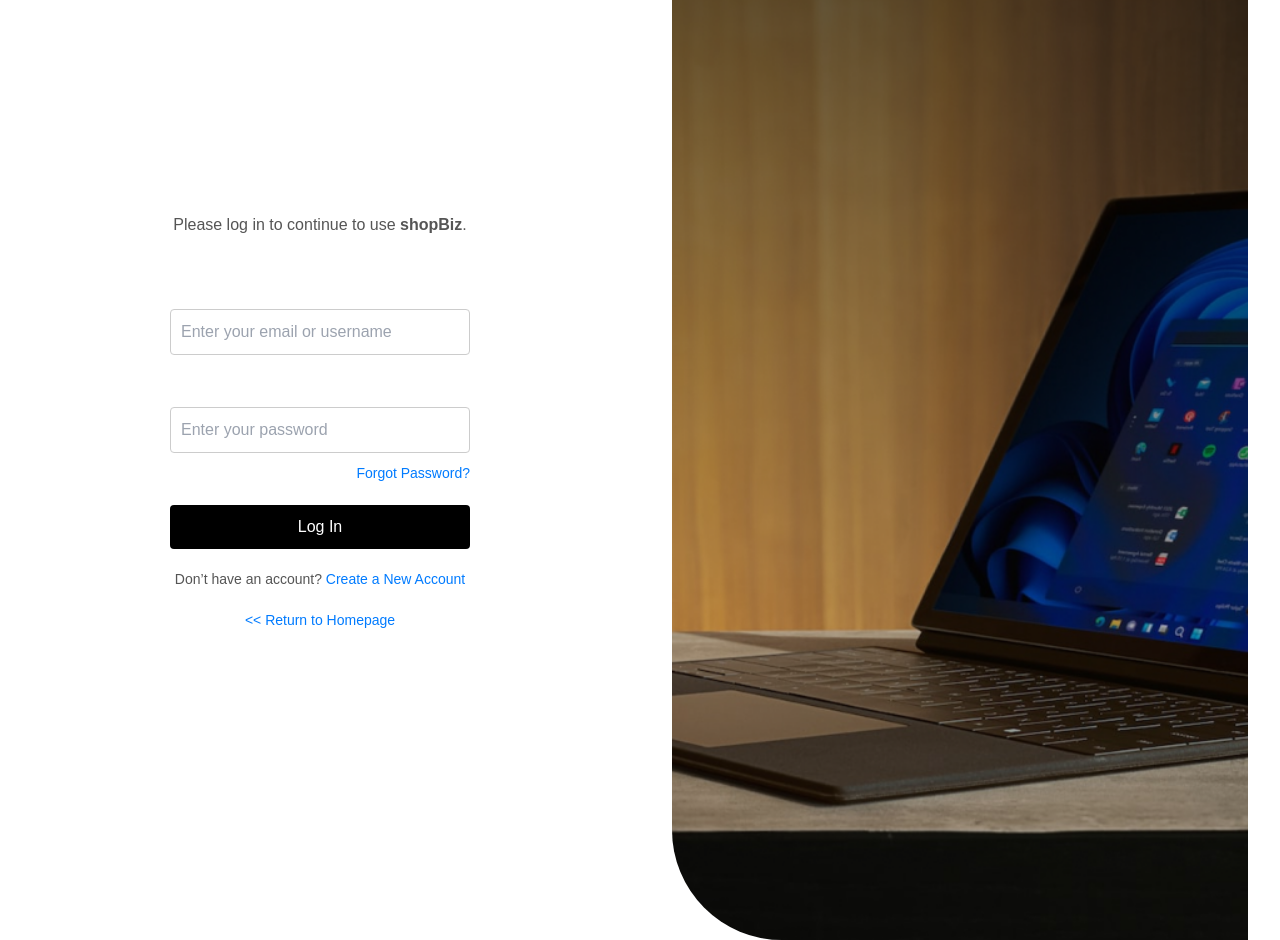
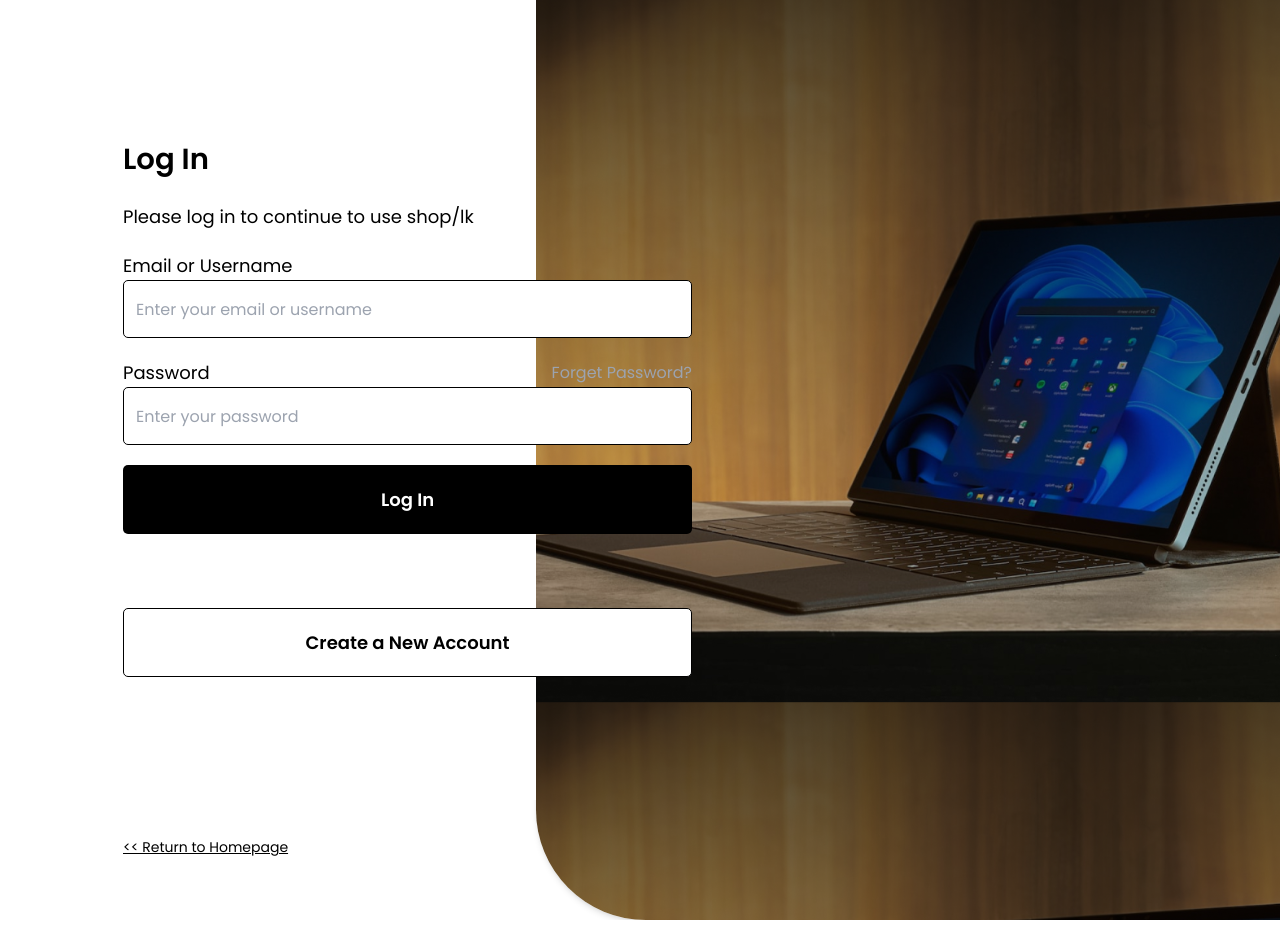
Before and after one commit to rovinyawijeramaofficial/E-tech-Shop-LK, a Next.js app: page /login in a window 1280 px wide. Built offline with nearby package versions, Linux system fonts and the light colour scheme.

Commit message:
finished

```diff
--- a/pages/login.js
+++ b/pages/login.js
@@ -7,110 +7,171 @@ const Login = () => {
 
   const handleLogin = (event) => {
     event.preventDefault();
-    router.push('/home');
+    router.push("/home");
   };
 
   return (
-    <div
-      style={{ display: "flex", height: "100vh", fontFamily: "Arial, sans-serif" }}
-    >
-      {/* Left Section */}
-      <div
-        style={{
-          flex: 1,
-          display: "flex",
-          flexDirection: "column",
-          justifyContent: "center",
-          alignItems: "center",
-          backgroundColor: "#fff",
-          padding: "20px",
-        }}
-      >
-        <h2 style={{ marginBottom: "20px" }}>Log In</h2>
-        <p style={{ marginBottom: "40px", color: "#555" }}>
-          Please log in to continue to use <b>shopBiz</b>.
+    <div className="flex h-screen font-poppins">
+      {/* Desktop View (Hidden on Mobile) */}
+      <div className="hidden md:flex flex-1 flex-col justify-center ml-[103px] bg-white p-5">
+
+      <br/><br/> <br/><br/> <br/><br/> <br/><br/>
+
+        <h2 className="font-bold text-[29.12px] leading-[47.08px] text-black mb-5">
+          Log In
+        </h2>
+        <p className="text-[18px] leading-[29.12px] text-black w-[393px] h-[30px] mb-5">
+          Please log in to continue to use shop/lk
         </p>
-        <form style={{ width: "100%", maxWidth: "300px" }} onSubmit={handleLogin}>
-          <div style={{ marginBottom: "20px" }}>
-            <label htmlFor="email" style={{ display: "block", marginBottom: "8px" }}>
+
+        <form className="max-w-[300px]" onSubmit={handleLogin}>
+          {/* Email Field */}
+          <div className="mb-5">
+            <label
+              htmlFor="email"
+              className="text-[18px] leading-[29.12px] text-black block"
+            >
               Email or Username
             </label>
             <input
               type="text"
               id="email"
               placeholder="Enter your email or username"
-              style={{
-                width: "100%",
-                padding: "10px",
-                borderRadius: "4px",
-                border: "1px solid #ccc",
-              }}
+              className="w-[569px] h-[58px] p-3 rounded-[5px] border border-black"
             />
           </div>
-          <div style={{ marginBottom: "20px" }}>
-            <label htmlFor="password" style={{ display: "block", marginBottom: "8px" }}>
-              Password
-            </label>
+
+          {/* Password Field with Forget Password */}
+          <div className="mb-5">
+            <div className="flex items-center justify-between w-[569px]">
+              <label htmlFor="password" className="text-[18px] text-black">
+                Password
+              </label>
+              <a
+                href="#"
+                className="text-gray-400 text-[16px] leading-[29.12px] no-underline"
+                style={{ fontWeight: 275 }}
+              >
+                Forget Password?
+              </a>
+            </div>
             <input
               type="password"
               id="password"
               placeholder="Enter your password"
-              style={{
-                width: "100%",
-                padding: "10px",
-                borderRadius: "4px",
-                border: "1px solid #ccc",
-              }}
+              className="w-[569px] h-[58px] p-3 rounded-[5px] border border-black"
             />
-            <div style={{ textAlign: "right", marginTop: "8px" }}>
-              <a
-                href="#"
-                style={{
-                  color: "#007BFF",
-                  fontSize: "14px",
-                  textDecoration: "none",
-                }}
-              >
-                Forgot Password?
-              </a>
-            </div>
           </div>
+
+          {/* Login Button */}
           <button
             type="submit"
-            style={{
-              width: "100%",
-              padding: "10px",
-              backgroundColor: "#000",
-              color: "#fff",
-              border: "none",
-              borderRadius: "4px",
-              cursor: "pointer",
-              marginBottom: "20px",
-            }}
+            className="w-[569px] h-[69px] bg-black text-white rounded-[5px] font-semibold text-[18px] leading-[29.12px] mb-5"
           >
             Log In
           </button>
+
+          <br/><br/>
+
+          {/* Create Account */}
+          <p
+  className="font-poppins text-[16px]-300 leading-[29.12px] text-center"
+  style={{
+    width: '393px',
+    height: '30px',
+    marginLeft:'80px',
+    opacity: 0.6, // For the 60% black color
+  }}
+>
+  Don’t have an account?
+</p>
+          <Link href="/register">
+            <button className="w-[569px] h-[69px] bg-white text-black border border-black rounded-[5px] font-semibold text-[18px] leading-[29.12px]">
+              Create a New Account
+            </button>
+          </Link>
         </form>
-        <p style={{ color: "#555", fontSize: "14px" }}>
-          Don’t have an account?{" "}
-          <Link href="/register" style={{ color: "#007BFF", textDecoration: "none" }}>
-            Create a New Account
-          </Link>
-        </p>
-        <Link href="/home" style={{ marginTop: "20px", color: "#007BFF", fontSize: "14px" }}>
+
+        {/* Return to Homepage */}
+        <Link href="/" className="block text-sm text-black underline mt-40">
           &lt;&lt; Return to Homepage
         </Link>
       </div>
 
-{/* Right Section */}
-<div className="hidden md:flex md:w-1/2 items-center justify-center p-8">
-  <div className="relative" style={{ width: '960px', height: '1080px',  }}>
-    <img
-      src="/images/dell-unsplash 1.png"
-      alt="Tablet showing colorful screen"
-      className="rounded-bl-[110px] object-cover w-full h-full"
-    />
-  </div>
+      {/* Right Section (Desktop Only) */}
+      <div
+        className="hidden md:block w-[860px] h-[920px] shadow-md"
+        style={{
+          borderBottomLeftRadius: "110px",
+          backgroundImage: "url('/images/dell-unsplash 1.png')",
+          backgroundSize: "210%",
+          backgroundPosition: "right -380px top",
+          zIndex: "-1",
+        }}
+      ></div>
+
+      {/* Mobile View (Hidden on Desktop) */}
+<div className="flex md:hidden flex-col items-center justify-center w-full h-screen bg-white">
+  <h2 className="font-bold text-2xl text-black mb-2 -mt-60">Log In</h2>
+  <p className="text-base text-black text-center mb-4">
+    Please log in to continue
+  </p>
+
+  <form className="w-full max-w-[320px]" onSubmit={handleLogin}>
+    {/* Email Field */}
+    <div className="mb-3">
+      <label htmlFor="email" className="text-sm text-black block mb-1">
+        Email or Username
+      </label>
+      <input
+        type="text"
+        id="email"
+        placeholder="Enter your email or username"
+        className="w-full h-10 p-2 rounded border border-black"
+      />
+    </div>
+
+    {/* Password Field with Forget Password */}
+    <div className="mb-3">
+      <div className="flex items-center justify-between">
+        <label htmlFor="password" className="text-sm text-black">
+          Password
+        </label>
+        <a href="#" className="text-gray-400 text-xs">
+          Forget Password?
+        </a>
+      </div>
+      <input
+        type="password"
+        id="password"
+        placeholder="Enter your password"
+        className="w-full h-10 p-2 rounded border border-black"
+      />
+    </div>
+
+    {/* Login Button */}
+    <button
+      type="submit"
+      className="w-full h-10 bg-black text-white rounded font-semibold text-sm mb-3"
+    >
+      Log In
+    </button>
+
+    {/* Create Account */}
+    <p className="text-xs text-center opacity-60 mb-2">
+      Don’t have an account?
+    </p>
+    <Link href="/register">
+      <button className="w-full h-10 bg-white text-black border border-black rounded font-semibold text-sm">
+        Create a New Account
+      </button>
+    </Link>
+  </form>
+
+  {/* Return to Homepage */}
+  <Link href="/" className="text-xs text-black underline mt-6">
+    &lt;&lt; Return to Homepage
+  </Link>
 </div>
 
     </div>
```
